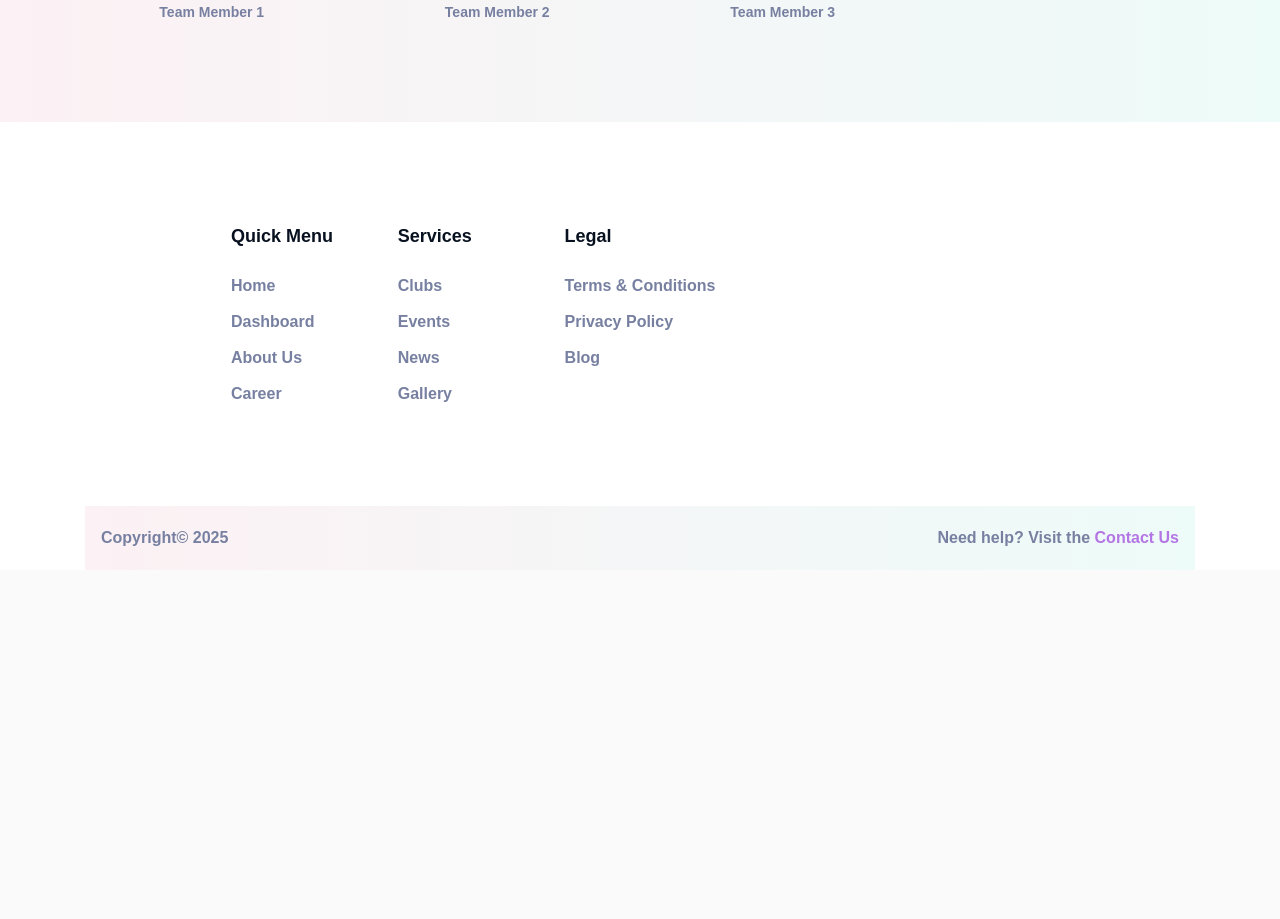
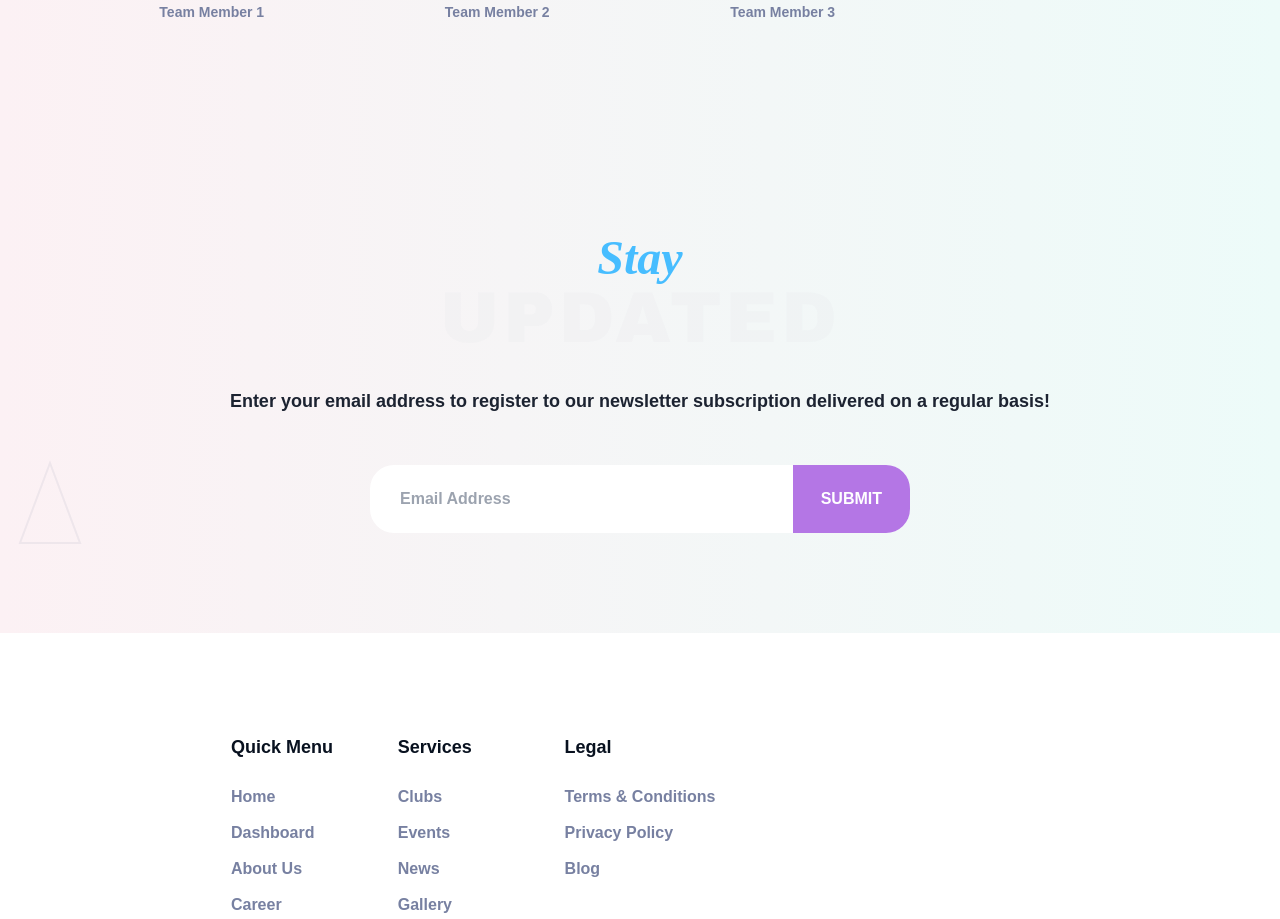
Before and after one commit to sksazid01/Project350, a React (Vite) app in the folder client/: page /about-us in a window 1280 px wide. Shown: the part 2920-3839 px from the top of the page. Before the commit the page ends 3490 px from the top, so only its background shows below. Built offline with nearby package versions, Linux system fonts and the light colour scheme.

Commit message:
Added Stay Updated Option

```diff
--- a/client/src/pages/about-us.jsx
+++ b/client/src/pages/about-us.jsx
@@ -139,6 +139,49 @@ const Aboutus = () => {
                     </div>
                 </div>
             </section>
+
+            <section className="relative overflow-x-hidden border-t-2 border-transparent py-14 dark:border-gray/20 lg:py-[100px]">
+    <div className="container">
+        <div className="relative text-center">
+            <div className="relative inline-block" data-aos="fade-down" data-aos-duration="1000">
+                <svg width="200" height="80" viewBox="0 0 200 80" className="mx-auto">
+                    <text x="50%" y="50" textAnchor="middle" className="fill-primary text-5xl font-bold italic" style={{ fontFamily: 'cursive' }}>
+                        Stay
+                    </text>
+                </svg>
+
+                <svg width="400" height="100" viewBox="0 0 400 100" className="mx-auto -mt-8">
+                    <text x="50%" y="70" textAnchor="middle" className="fill-gray-200 text-7xl font-black tracking-wider opacity-20" style={{ fontFamily: 'Arial Black, sans-serif' }}>
+                        UPDATED
+                    </text>
+                </svg>
+            </div>
+            <p className="pt-2 text-center text-lg font-bold text-gray-dark dark:text-white">
+                Enter your email address to register to our newsletter subscription delivered on a regular basis!
+            </p>
+            <form action="" className="relative z-[1] pt-[50px] text-center" data-aos="fade-up" data-aos-duration="1000">
+                <div className="relative inline-block w-full sm:w-auto">
+                    <input
+                        type="email"
+                        placeholder="Email Address"
+                        className="w-full rounded-3xl py-4 font-bold leading-5 outline-none ltr:pl-4 ltr:pr-[110px] rtl:pr-4 rtl:pl-[110px] dark:bg-gray-dark sm:w-[540px] sm:py-6 ltr:sm:pl-[30px] ltr:sm:pr-[140px] rtl:sm:pr-[30px] rtl:sm:pl-[140px]"
+                    />
+                    <button
+                        type="submit"
+                        className="absolute top-0 h-full bg-secondary px-4 font-extrabold uppercase text-white ltr:right-0 ltr:rounded-r-3xl rtl:left-0 rtl:rounded-l-3xl sm:px-7"
+                    >
+                        submit
+                    </button>
+                </div>
+            </form>
+        </div>
+    </div>
+    <div className="absolute bottom-20 ltr:left-0 rtl:right-0">
+        <svg width="100" height="100" viewBox="0 0 100 100" fill="none" xmlns="http://www.w3.org/2000/svg">
+            <path d="M50 10 L80 90 L20 90 Z" stroke="#7780A1" strokeWidth="2" fill="none" opacity="0.1" />
+        </svg>
+    </div>
+</section>
         </div>
     );
 };
```
